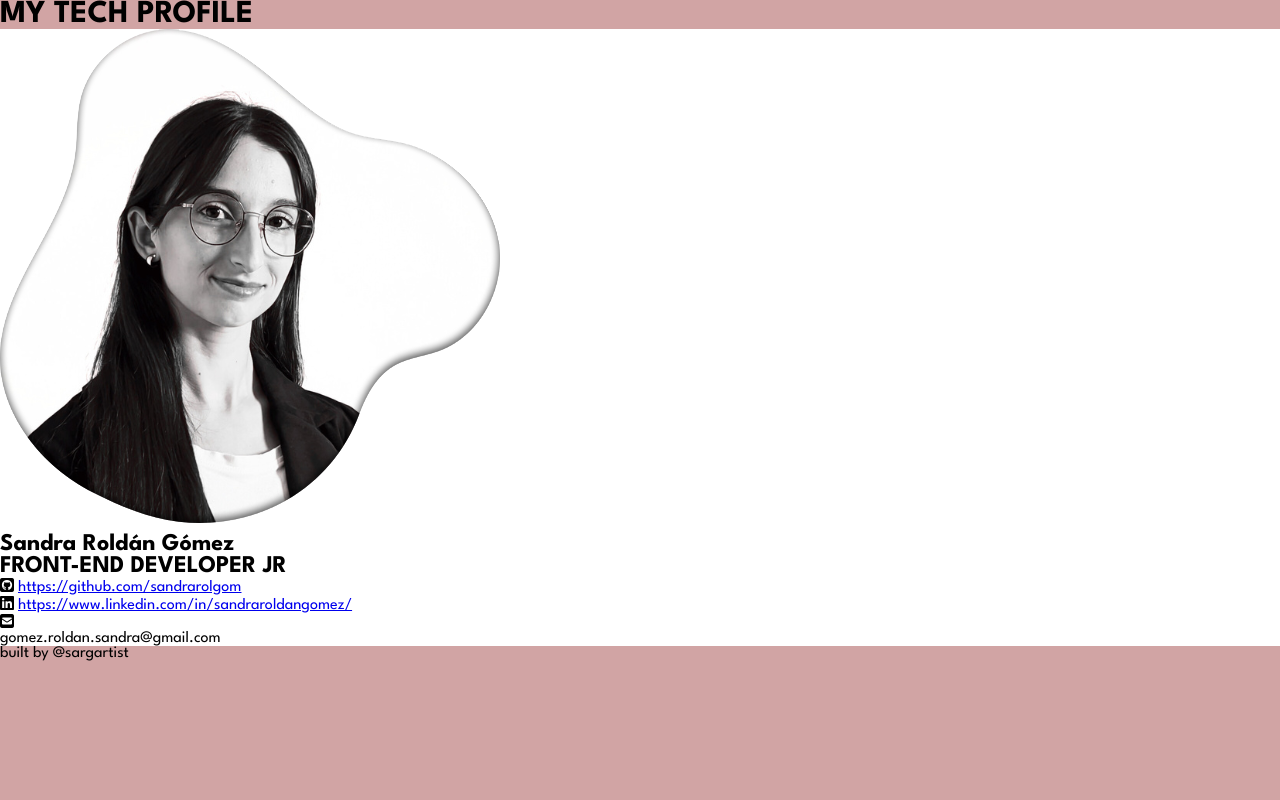
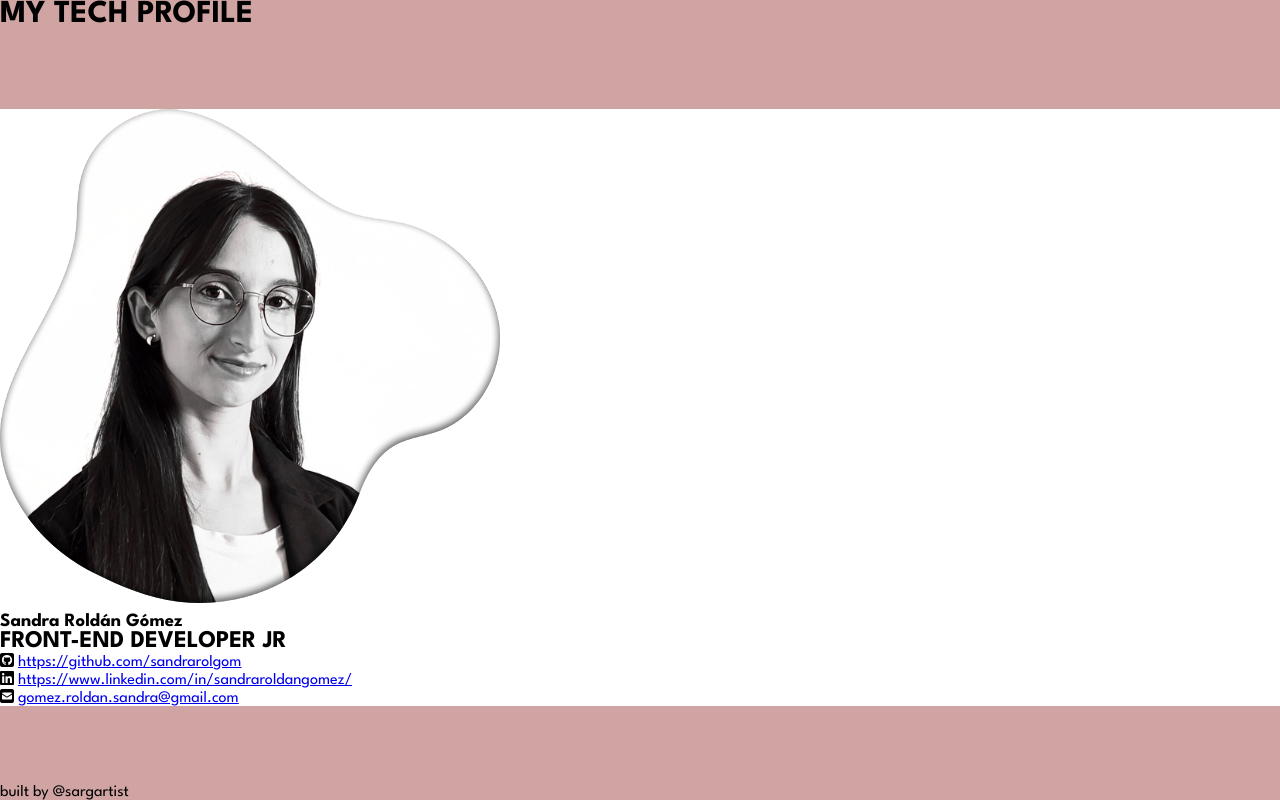
Before and after one commit to sandrarolgom/my-tech-profile, a plain HTML site: page src/index.html in a window 1280 px wide. Drawn offline with Linux system fonts and the light colour scheme.

Commit message:
order body with fle

```diff
--- a/src/index.html
+++ b/src/index.html
@@ -16,9 +16,9 @@
     </header>
     <main class="card">
         <section>
-            <img src="../public/images/profile.png" alt="Foto de perfil de Sandra Roldán">
+            <img class="profile" src="../public/images/profile.png" alt="Foto de perfil de Sandra Roldán">
             <article>
-                <h2>Sandra Roldán Gómez</h2>
+                <h3>Sandra Roldán Gómez</h3>
                 <h2>FRONT-END DEVELOPER JR</h2>
                 <ul>
                     <li>
@@ -31,7 +31,8 @@
                     </li>
                     <li>
                         <i class="fa-solid fa-square-envelope"></i>
-                        <p>gomez.roldan.sandra@gmail.com</p>
+                        <a href="mailto:gomez.roldan.sandra@gmail.com">gomez.roldan.sandra@gmail.com</a>
+
                     </li>
                 </ul>
             </article>
--- a/src/styles.css
+++ b/src/styles.css
@@ -6,11 +6,16 @@
 :root{
     font-family: "League Spartan", sans-serif;
 }
-html{
+html body{
     font-size: 62,5%;
+    height: 100%;
 }
 body {
     background-color: #d1a4a4;
+    display: flex;
+    flex-direction: column;
+    justify-content: space-between;
+    min-height: 100vh;
 }
 .card {
     background-color: white;
```
